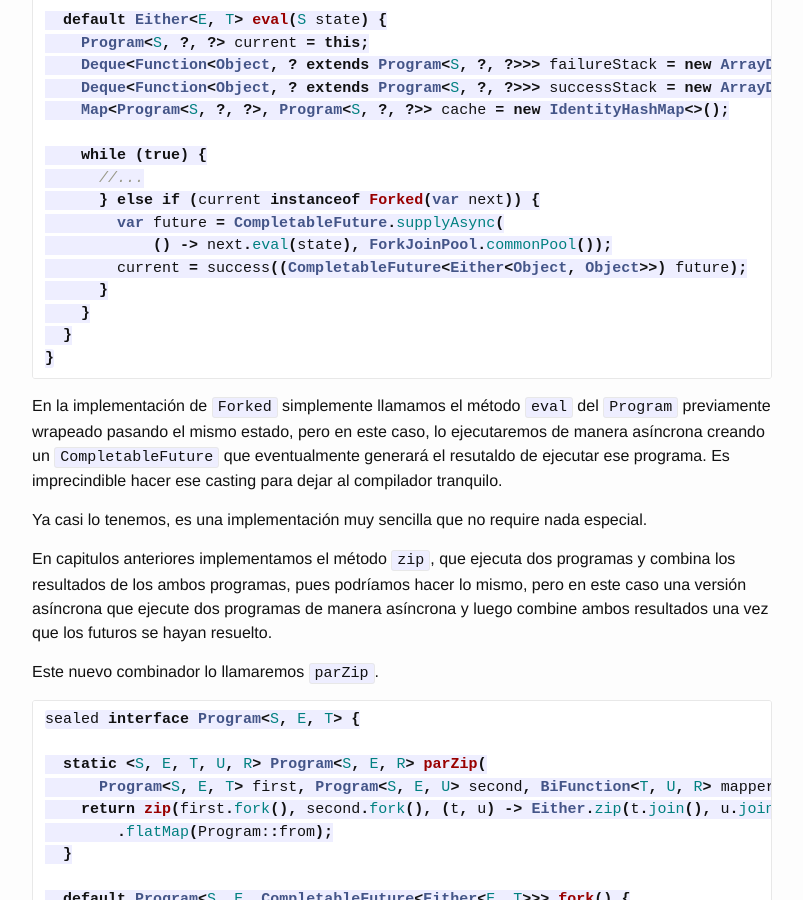
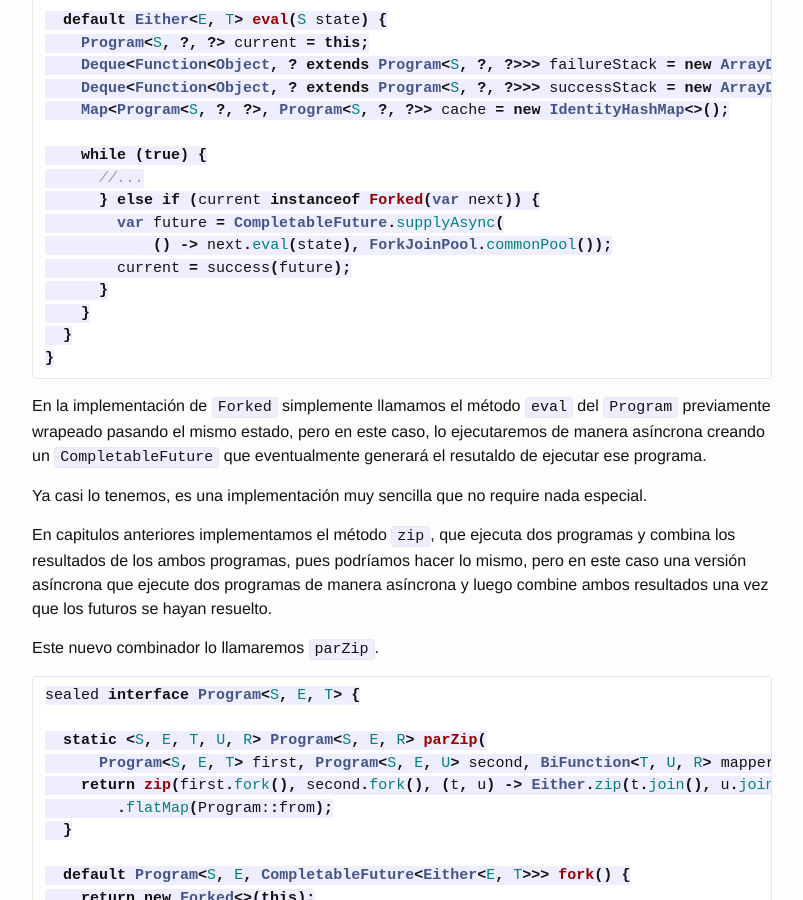
Before and after one commit to tonivade/tonivade.github.io, a Jekyll site: the page built from _posts/2026-06-27-programando-con-dsl-8.markdown, in a window 1280 px wide and 900 px high, scrolled down 766 px. Shown: the whole window, without its empty margins (238-1041 px from the left). Built offline with Jekyll 4.4.1, drawn with Linux system fonts in a browser that asks for light colours.

Commit message:
minor change

```diff
--- a/_posts/2026-06-27-programando-con-dsl-8.markdown
+++ b/_posts/2026-06-27-programando-con-dsl-8.markdown
@@ -44,7 +44,7 @@ sealed interface Program<S, E, T> {
       } else if (current instanceof Forked(var next)) {
         var future = CompletableFuture.supplyAsync(
             () -> next.eval(state), ForkJoinPool.commonPool());
-        current = success((CompletableFuture<Either<Object, Object>>) future);
+        current = success(future);
       }
     }
   }
@@ -53,8 +53,7 @@ sealed interface Program<S, E, T> {
 
 En la implementación de `Forked` simplemente llamamos el método `eval` del `Program` previamente
 wrapeado pasando el mismo estado, pero en este caso, lo ejecutaremos de manera asíncrona creando
-un `CompletableFuture` que eventualmente generará el resutaldo de ejecutar ese programa. Es imprecindible
-hacer ese casting para dejar al compilador tranquilo.
+un `CompletableFuture` que eventualmente generará el resutaldo de ejecutar ese programa.
 
 Ya casi lo tenemos, es una implementación muy sencilla que no require nada especial.
 
```
